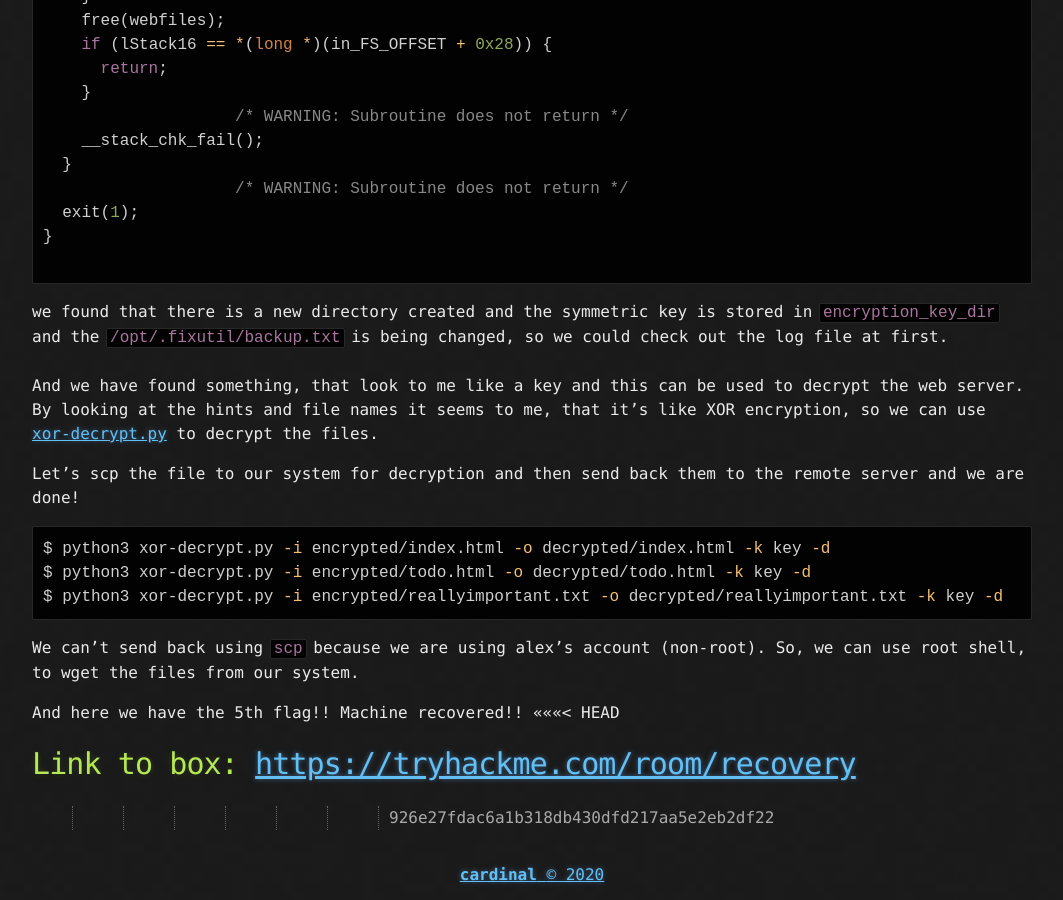
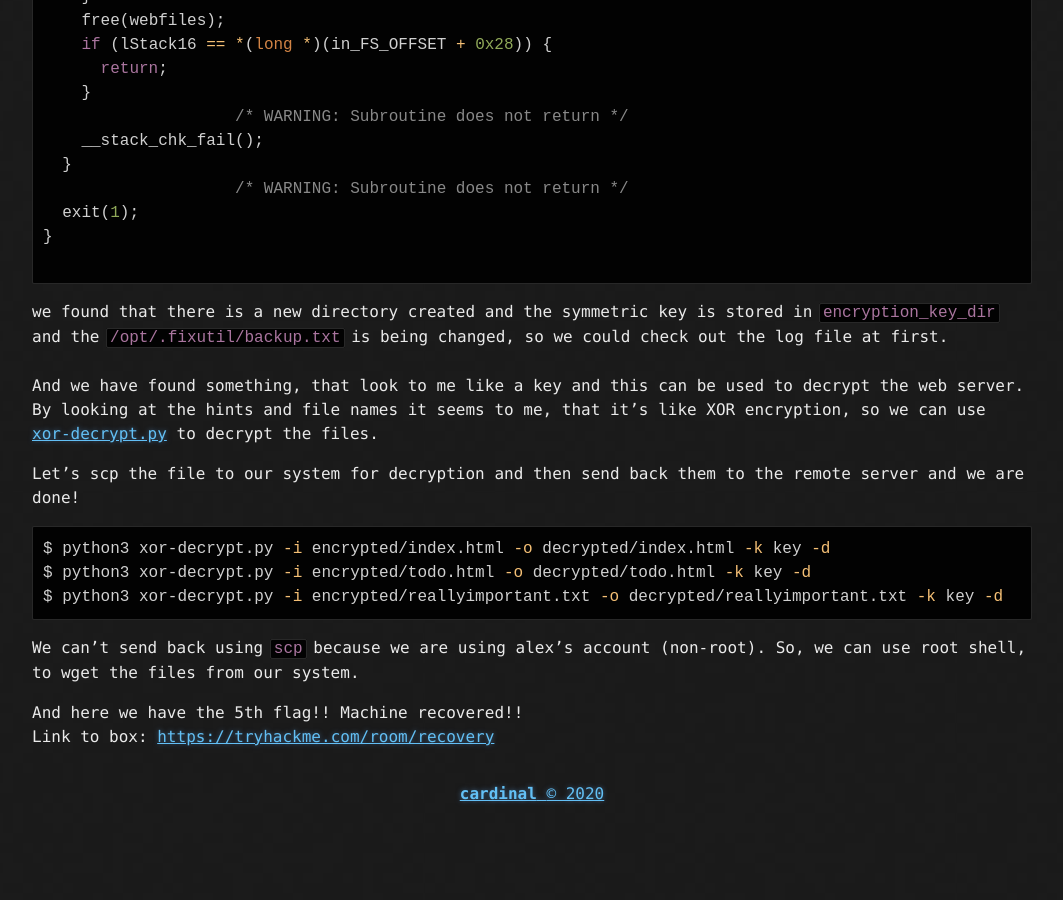
Before and after one commit to krAshwin/CTF_Writeups, a Jekyll site: the page built from _posts/2020-08-11-recovery-thm.md, in a window 1280 px wide and 900 px high, scrolled down 4296 px. Shown: the whole window, without its empty margins (108-1171 px from the left). Built offline with Jekyll 4.4.1, drawn with Linux system fonts in a browser that asks for light colours; comment, search, counter and statistics services are not loaded; after the commit the page ends 5115 px from its top, so only the background shows below that.

Commit message:
Update 2020-08-11-recovery-thm.md

```diff
--- a/_posts/2020-08-11-recovery-thm.md
+++ b/_posts/2020-08-11-recovery-thm.md
@@ -193,8 +193,5 @@ $ python3 xor-decrypt.py -i encrypted/reallyimportant.txt -o decrypted/reallyimp
 We can't send back using `scp` because we are using alex's account (non-root). So, we can use root shell, to wget the files from our system.
 
 And here we have the 5th flag!! Machine recovered!!
-<<<<<<< HEAD
-
+<br>
 Link to box: [https://tryhackme.com/room/recovery](https://tryhackme.com/room/recovery)
-=======
->>>>>>> 926e27fdac6a1b318db430dfd217aa5e2eb2df22
```
